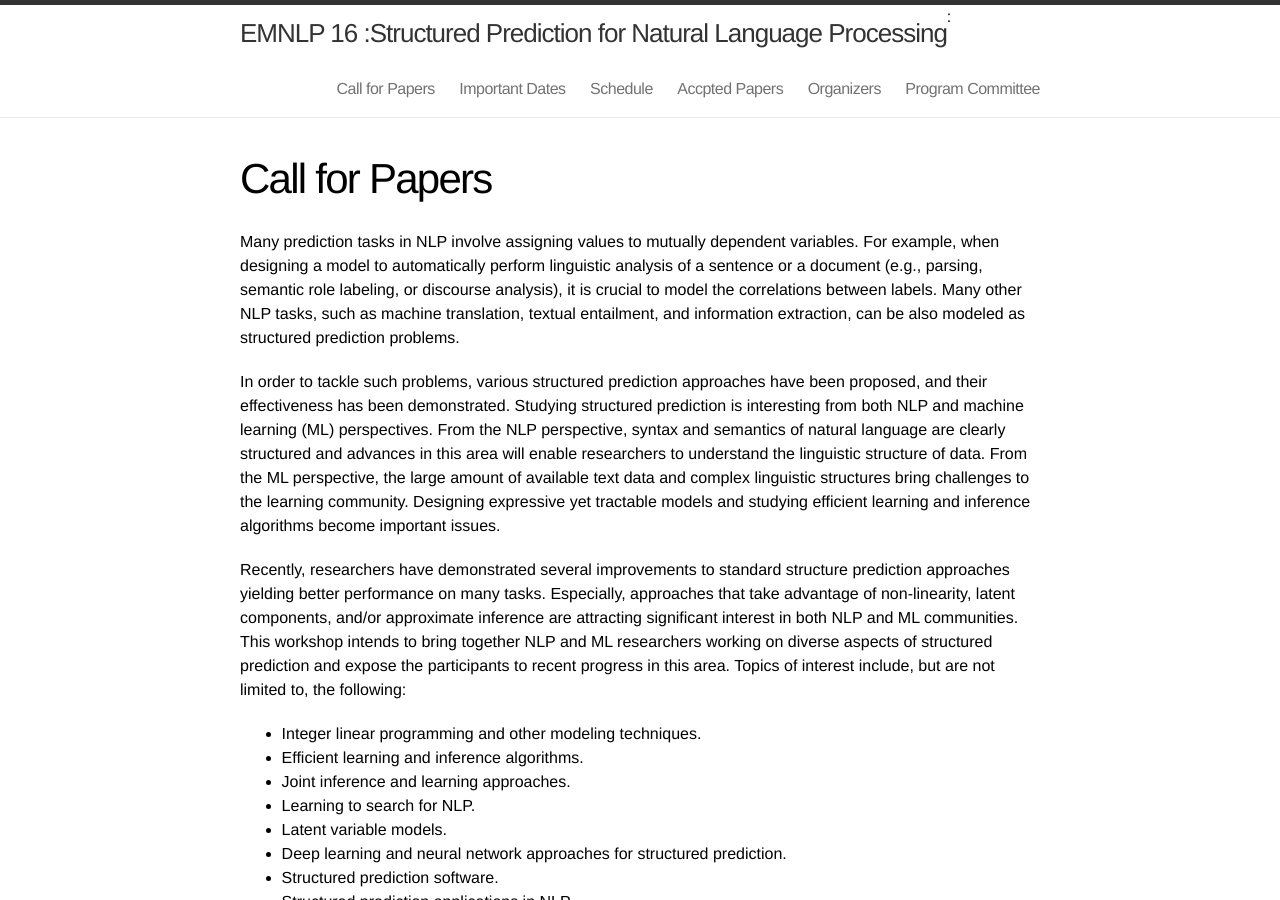
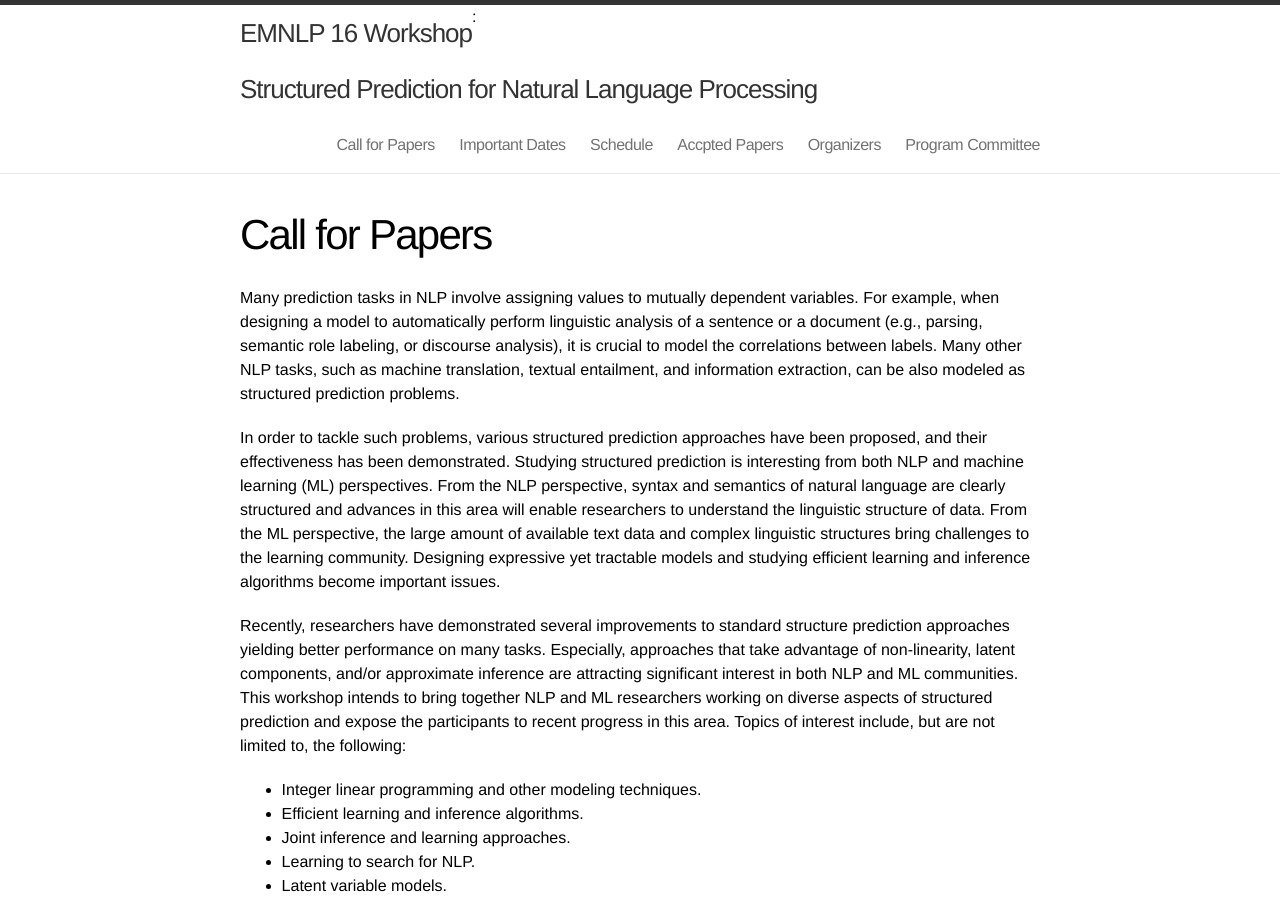
Before and after one commit to structuredprediction/structuredprediction.github.io, a Jekyll site: the page built from 1_cfp.md, in a window 1280 px wide and 900 px high. Built offline with Jekyll 4.4.1, drawn with Linux system fonts in a browser that asks for light colours.

Commit message:
Update _config.yml

```diff
--- a/_config.yml
+++ b/_config.yml
@@ -1,5 +1,5 @@
 # Site settings
-title1: "EMNLP 16 : "
+title1: "EMNLP 16 Workshop "
 title2: "Structured Prediction for Natural Language Processing"
 email: kw@kwchang.net
 #description: "EMNLP 16: Structured Prediction for Natural Language Processing"
```
